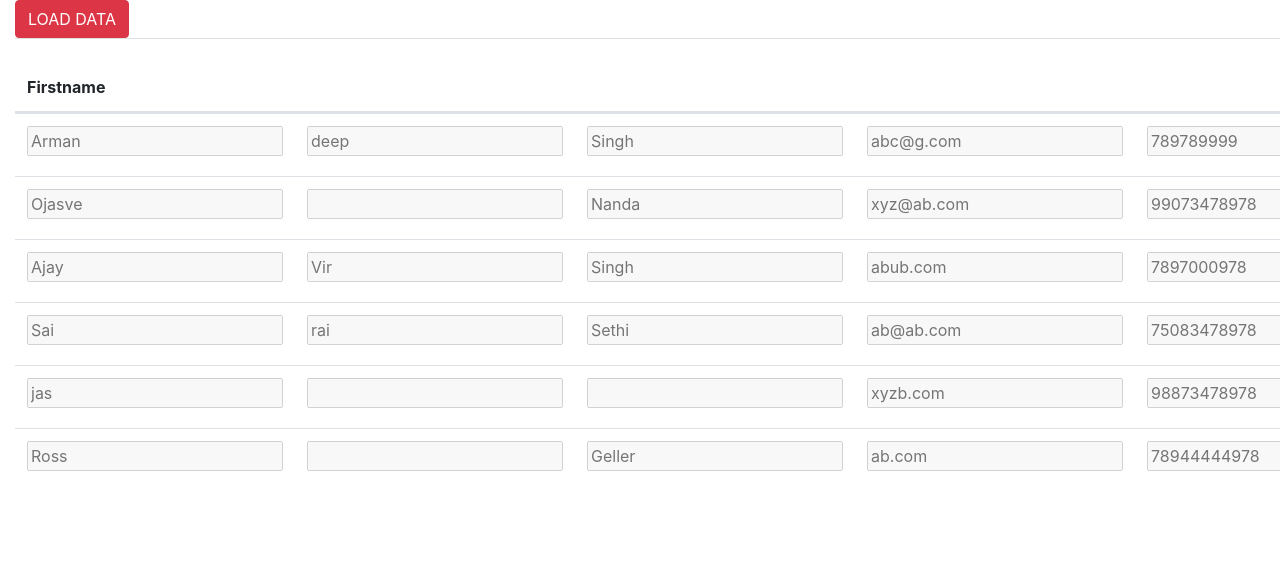
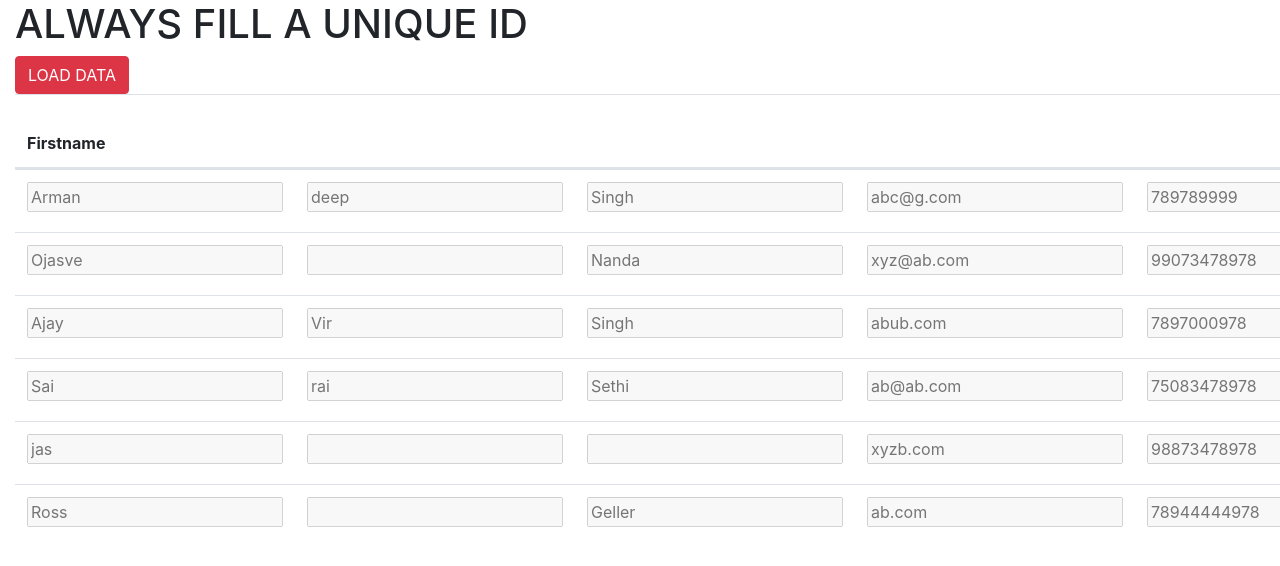
Before and after one commit to adishaggarwal/emp-table, a website: page index.html in a window 1280 px wide. Shown: the top 566 px of the page. Drawn offline with nearby package versions, Linux system fonts and the light colour scheme.

Commit message:
warning unique id

```diff
--- a/index.html
+++ b/index.html
@@ -14,6 +14,7 @@
     <section>
         <div class="container-fluid">
             <div>
+                <h1>ALWAYS FILL A UNIQUE ID</h1>
                 <a id="load" class="btn btn-danger" href="javascript:location.reload(true)">LOAD DATA</a>
             </div>
                 <table id="table1" class="table table-hover">
```
